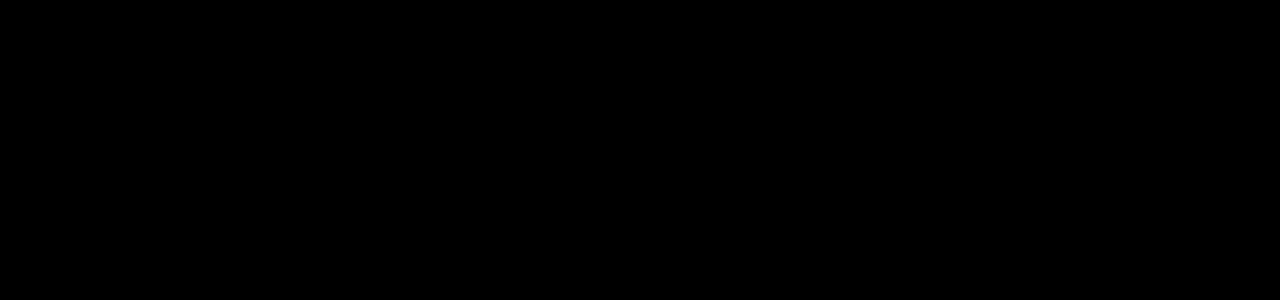
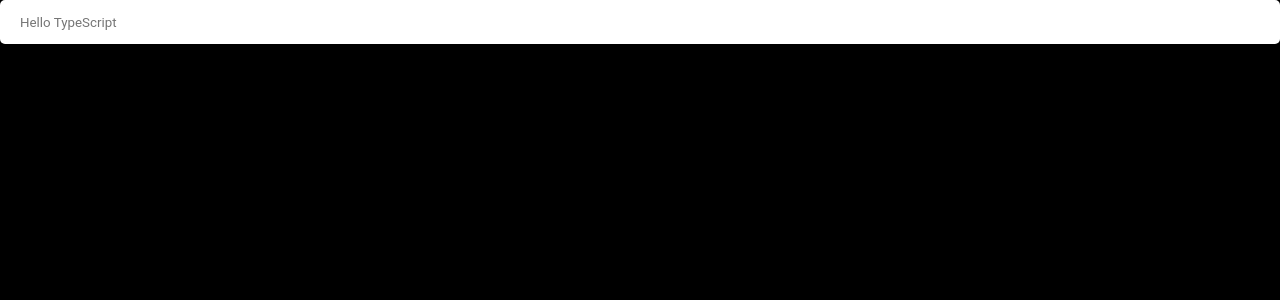
Before and after one commit to unegbuclinton/projectmanagement, a React (Create React App) app: page / in a window 1280 px wide. Shown: the top 300 px of the page. Built offline with nearby package versions, Linux system fonts and the light colour scheme.

Commit message:
create environment

```diff
--- a/src/App.tsx
+++ b/src/App.tsx
@@ -1,5 +1,11 @@
+import { default as InputField } from './components/atoms/input/Input';
+
 function App() {
-  return <div className="App"></div>;
+  return (
+    <div className="App">
+      <InputField placeholder="Hello TypeScript" />
+    </div>
+  );
 }
 
 export default App;
--- /dev/null
+++ b/src/components/atoms/input/Input.tsx
@@ -0,0 +1,16 @@
+import React from 'react';
+import { Container, Input } from './styles';
+
+interface Props {
+  placeholder: string;
+  className?: string;
+}
+const InputField: React.FC<Props> = ({ placeholder, className }) => {
+  return (
+    <Container className={className}>
+      <Input placeholder={placeholder} />
+    </Container>
+  );
+};
+
+export default InputField;
--- /dev/null
+++ b/src/components/atoms/input/styles.tsx
@@ -0,0 +1,14 @@
+import styled from 'styled-components';
+import { COLORS } from '../../../constants/colors';
+
+export const Input = styled.input`
+  outline: none;
+  border: none;
+  width: 100%;
+  height: 4.4rem;
+  border-radius: 5px;
+  color: ${COLORS.white};
+  padding: 20px;
+`;
+
+export const Container = styled.div``;
--- a/src/constants/colors.ts
+++ b/src/constants/colors.ts
@@ -1,3 +1,4 @@
 export const COLORS = {
   black: '#000',
+  white: '#fff',
 };
```
